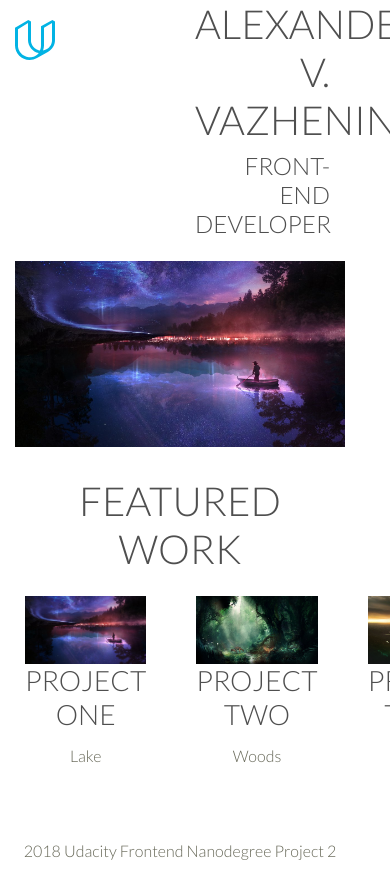
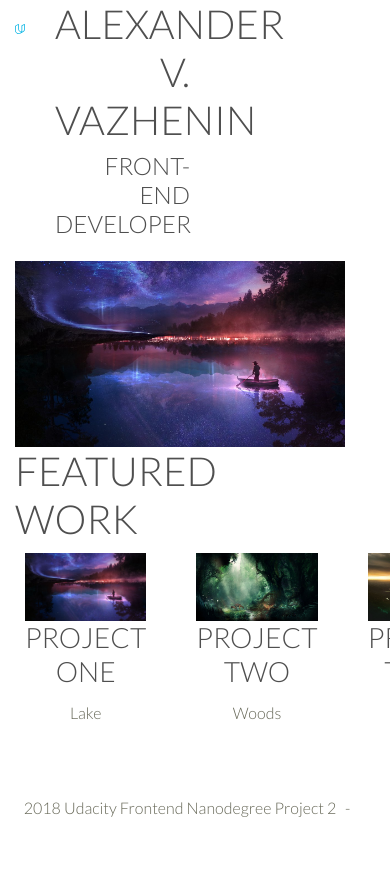
Before and after one commit to Alex413Vazhenin/Build-a-portfolio-site, a plain HTML site: page Index.html in a window 390 px wide. After the commit the page ends 844 px from the top, so only its background shows below. Drawn offline with Linux system fonts and the light colour scheme.

Commit message:
Add files via upload

```diff
--- a/Index.html
+++ b/Index.html
@@ -21,21 +21,25 @@
 
         <!-- Header -->
         <section class="row">
-            <div class="col-6 logo">
+            <div class="col-sm-6 logo">
                 <img class="img-fluid logo" src="img/udacity.svg" alt="Udacity logo">
             </div>
-            <div class="col-6 title">
+            <div class="col-sm-6 title">
                 <h1>Alexander V. Vazhenin</h1>
                 <h4>Front-end developer</h4>
             </div>
         </section>
         <!-- end header -->
         <div class="row main-block">
-            <img class="col-12 main-image img-fluid" src="img/lake.jpg" alt="Main block">
+        	<div class="col-12">
+            	<img class="main-image img-fluid" src="img/lake.jpg" alt="Main block">
+            </div>
         </div>
 
         <div class="row">
-            <h2 class="col-12 portfolio-title">Featured work</h2>
+        	<div class="col-12">
+            	<h2 class="portfolio-title">Featured work</h2>
+            </div>
         </div>
         <section class="row portfolio">
             <div class="col-6 project">
@@ -56,15 +60,13 @@
 
         </section>
 
-  		<footer>
-        	<div class="row">
-            	<div class="col-12">
-                	2018 Udacity Frontend Nanodegree Project 2
-            	</div>
+  		<footer class="row">
+        	<div class="col-12">
+            	2018 Udacity Frontend Nanodegree Project 2
         	</div>
     	</footer>
 
-	</div>
+	-</div>
 
 </body>
 
--- a/css/styles.css
+++ b/css/styles.css
@@ -22,15 +22,6 @@ h4 {
 p {
   text-align: center;
   padding: 5px;
-}
-
-.col-6 {
-    width: 50%;
-    flex: 1 1 auto;
-}
-
-.col-12 {
-    width: 100%;
 }
 
 .logo {
@@ -87,15 +78,17 @@ p {
 
 .project {
   margin: 10px;
+  width: 50%;
+  flex: 1 1 auto;
 }
 
 /* Footer */
 footer {
   text-align: center;
-   left:0px;
-   bottom:0px;
-   height:30px;
-   width:100%;
+   left: 0;
+   bottom: 0;
+   height: 30px;
+   width: 100%;
 }
 
 /* Responsive images */
```
